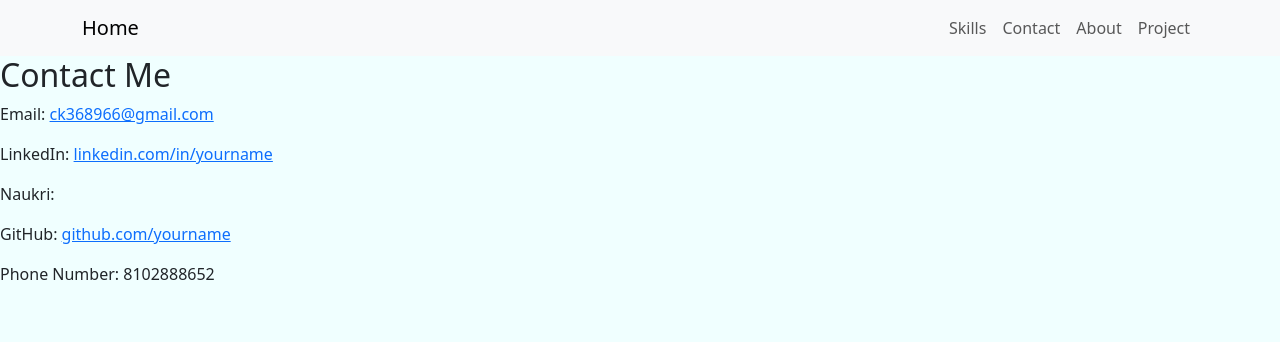
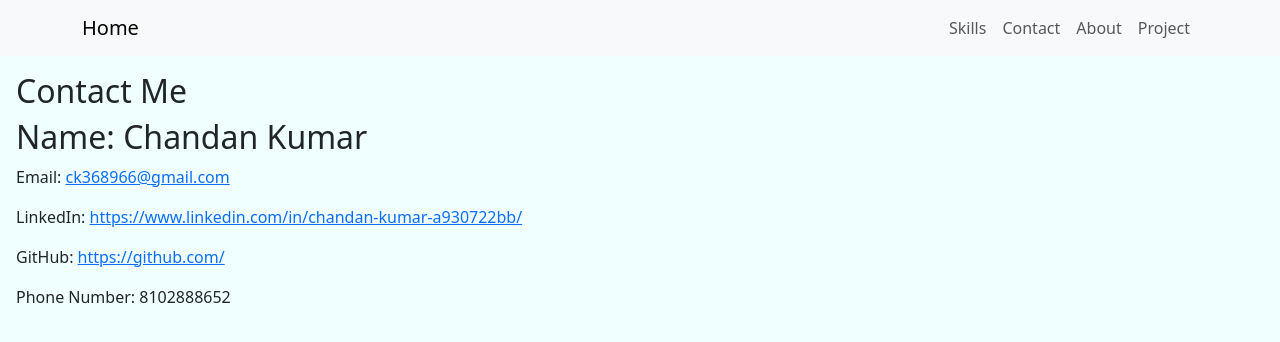
Before and after one commit to KumarChandan23/Portfolio, a React (Vite) app: page /contact in a window 1280 px wide. Shown: the top 342 px of the page. Built offline with nearby package versions, Linux system fonts and the light colour scheme.

Commit message:
update Contact, Projects, and Skills components with personal details, improved structure, and enhanced styling

```diff
--- a/src/components/Contact/Contact.jsx
+++ b/src/components/Contact/Contact.jsx
@@ -2,12 +2,13 @@ import React from 'react';
 
 const Contact = () => {
     return (
-        <section id="contact" className="contact">
+        <section id="contact" className="contact p-lg-3 p-3 ">
             <h2>Contact Me</h2>
-            <p>Email: <a href="#">ck368966@gmail.com</a> </p>
-            <p>LinkedIn: <a href="#" target="_blank">linkedin.com/in/yourname</a></p>
-            <p>Naukri: <a href="#"></a></p>
-            <p>GitHub: <a href="#" target="_blank">github.com/yourname</a></p>
+            <h2>Name: Chandan Kumar</h2>
+            <p>Email: <a href="mailto:ck368966@gmail.com" >ck368966@gmail.com</a>
+            </p>
+            <p>LinkedIn: <a href="https://www.linkedin.com/in/chandan-kumar-a930722bb/">https://www.linkedin.com/in/chandan-kumar-a930722bb/</a></p>
+            <p>GitHub: <a href="https://github.com/">https://github.com/</a> </p>
             <p>Phone Number: 8102888652</p>
         </section>
     );
--- a/src/components/Project/Project.jsx
+++ b/src/components/Project/Project.jsx
@@ -1,31 +1,32 @@
 import React from 'react';
 
 const projects = [
+
     {
-        title: "E-commerce Platform",
-        description: "A full-stack e-commerce website with cart and payment features.",
-        link: "#",
-        github: "#"
+        title: "BMI Calculator",
+        description: "A web application to calculate Body Mass Index (BMI) based on user input.",
+        link: "https://bmi-calculator-five-ochre.vercel.app/",
+        github: "https://github.com/KumarChandan23/BMI-Calculator"
     },
     {
-        title: "Task Manager App",
-        description: "A task management application with drag-and-drop functionality.",
-        link: "#",
-        github: "#"
+        title: "Theme Changer",
+        description: "A web application that allows users to change the theme of the website.",
+        link: "https://themechanger-alpha.vercel.app/",
+        github: "https://github.com/KumarChandan23/Theme-Changer"
     }
 ];
 
 const Projects = () => {
     return (
-        <section id="projects" className="projects">
+        <section id="projects" className="projects" style={{padding: "50px "}}>
             <h2>Projects</h2>
-            <div className="project-list">
+            <div className="project-list ">
                 {projects.map((project, index) => (
-                    <div key={index} className="project-card">
+                    <div key={index} className="project-card mt-3">
                         <h3>{project.title}</h3>
                         <p>{project.description}</p>
-                        <a href={project.link} target="_blank" rel="noopener noreferrer">Live Demo</a>
-                        <a href={project.github} target="_blank" rel="noopener noreferrer">GitHub</a>
+                        <button className='btn btn-primary me-3'><a href={project.link} target="_blank" className='text-light text-decoration-none '>Live Demo <i className='bi bi-arrow-right-circle-fill'></i></a></button>
+                        <button className='btn btn-primary me-3'><a href={project.github} target="_blank" className='text-light text-decoration-none'>GitHub <i className='bi bi-arrow-right-circle-fill'></i></a></button>
                     </div>
                 ))}
             </div>
--- a/src/components/Skills/Skills.jsx
+++ b/src/components/Skills/Skills.jsx
@@ -1,6 +1,5 @@
 import React from 'react';
 
-const skills = ["React", "Node.js", "Express", "MongoDB", "Git", "Redux"];
 
 const Skills = () => {
     return (
@@ -9,7 +8,7 @@ const Skills = () => {
             {/* <h2>Skills</h2> */}
             <h2>Frontend Development</h2>
             <ul>
-                <li> HTML5, CSS3</li>
+                <li>HTML5, CSS3</li>
                 <li>JavaScript (ES6+)</li>
                 <li>React.js (including hooks, context API)</li>
                 <li>Redux or other state management libraries</li>
--- a/src/main.jsx
+++ b/src/main.jsx
@@ -3,8 +3,7 @@ import { createRoot } from 'react-dom/client'
 import './index.css'
 import App from './App.jsx'
 import 'bootstrap/dist/css/bootstrap.min.css';
-// Import all of Bootstrap's JS
-import * as bootstrap from 'bootstrap'
+import 'bootstrap-icons/font/bootstrap-icons.css';
 
 createRoot(document.getElementById('root')).render(
   <StrictMode>
```
